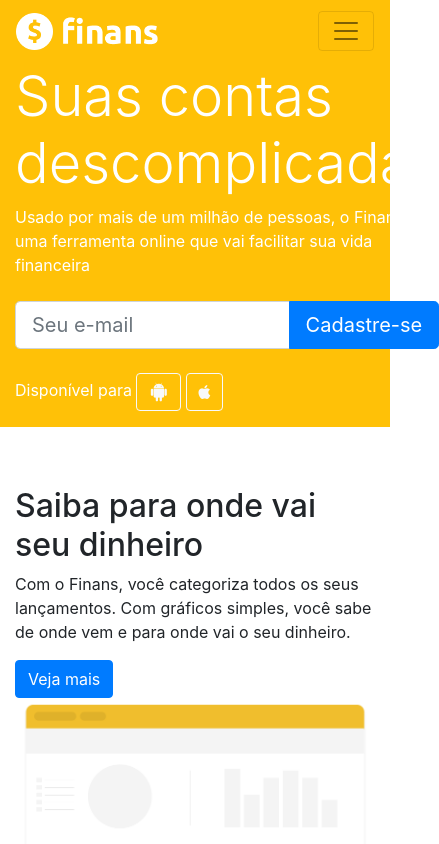
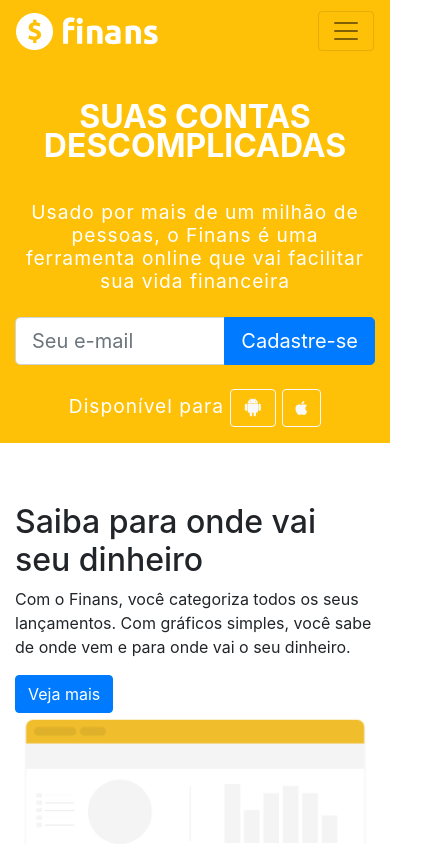
Before and after one commit to LeandroKlug/leandroklug.github.io, a plain HTML site: page html/index.html in a window 390 px wide. Shown: the top 844 px of the page, 439 px wide, since content can reach past the window. Drawn offline with nearby package versions, Linux system fonts and the light colour scheme.

Commit message:
Update css/style.css
Media query adiction

```diff
--- a/css/style.css
+++ b/css/style.css
@@ -11,3 +11,21 @@
 footer p a {
 	margin: 5px 15px;
 }
+
+@media only screen and (max-width : 840px) {
+	.display-4{
+	    font-size: 2em;
+	    font-weight: bold;
+	    line-height: 0.9;
+	    margin: 40px auto;
+	    text-align: center;
+	    text-transform: uppercase;
+	}
+	#home p{
+	    text-align: center;
+	    font-size: 1.2em;
+	    font-weight: 400;
+	    line-height: 1.2;
+	    letter-spacing: 1px;
+	}
+}
```
